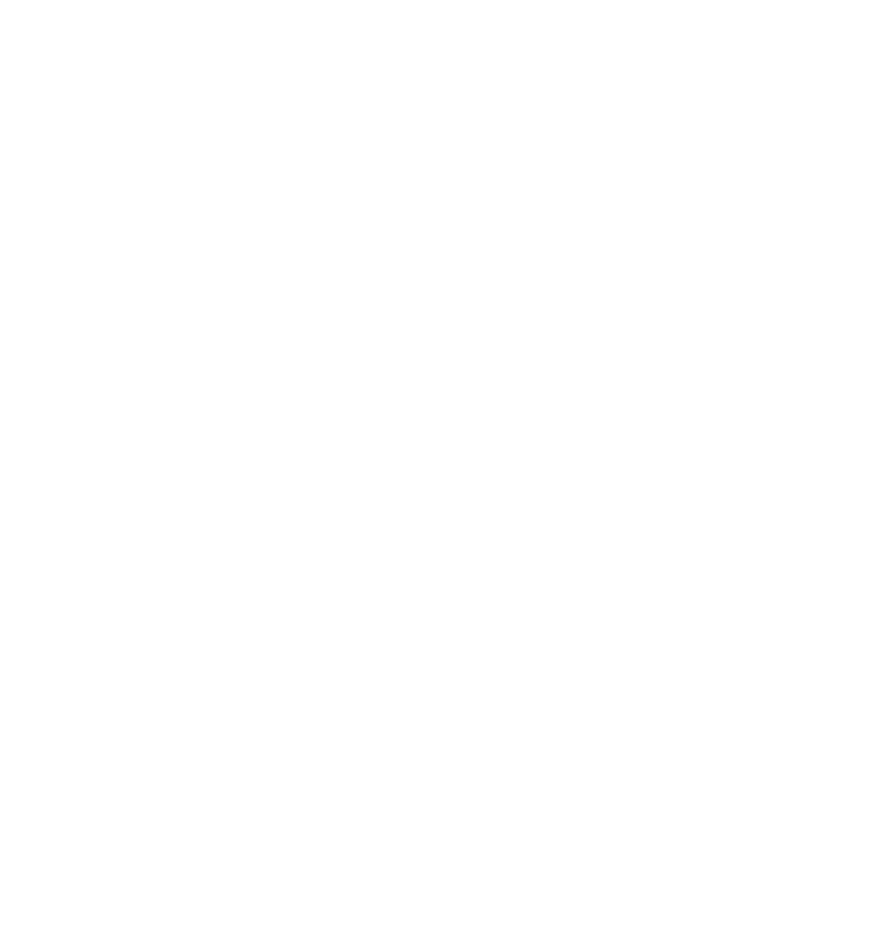
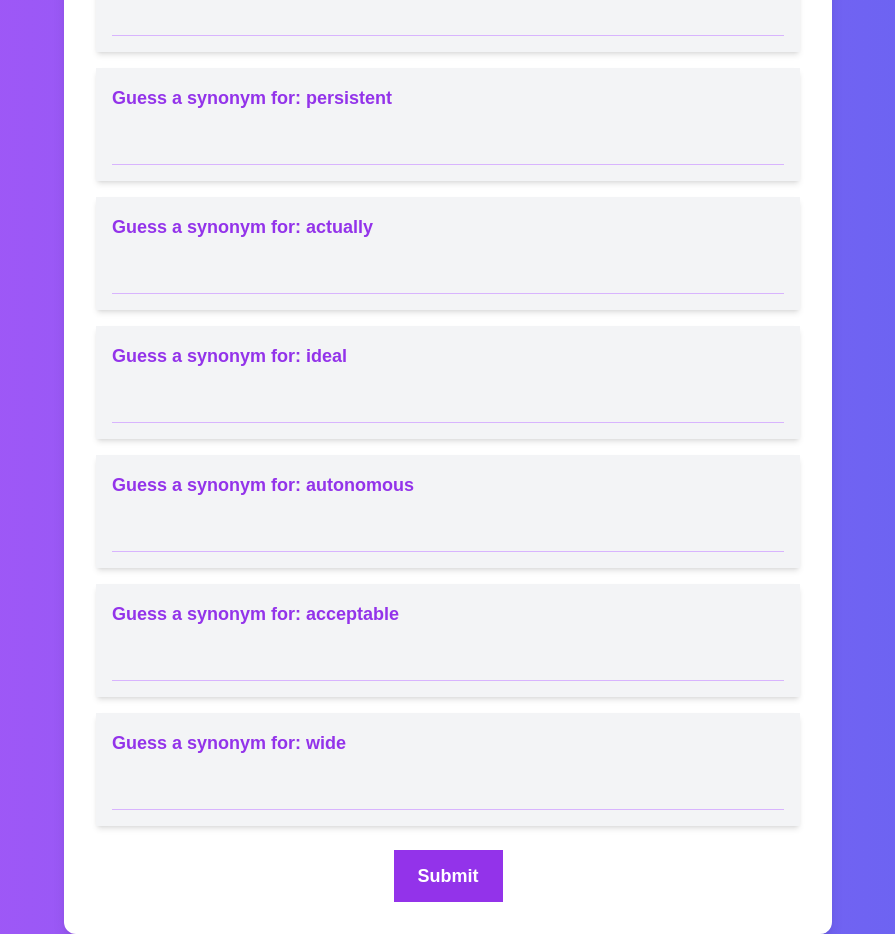
Before and after one commit to Guga-Muchiashvili/toefl-word-project, a Next.js app: page /Words in a window 1280 px wide. Shown: the part 540-1474 px from the top of the page, without its empty margins (192-1087 px from the left). Before the commit the page ends 800 px from the top, so only its background shows below. Built offline with nearby package versions, Linux system fonts and the light colour scheme.

Commit message:
add new design

```diff
--- a/app/Words/page.tsx
+++ b/app/Words/page.tsx
@@ -1,7 +1,8 @@
+import SynonymQuiz from "@/components/WordQuiz/WordQuizComponent";
 import React from "react";
 
 const WordsQuiz = () => {
-  return <div>WordsQuiz</div>;
+  return <SynonymQuiz />;
 };
 
 export default WordsQuiz;
--- a/components/MakeQuiz/MakeQuiz.tsx
+++ b/components/MakeQuiz/MakeQuiz.tsx
@@ -16,6 +16,7 @@
   const [showAnswers, setShowAnswers] = useState<boolean>(false);
 
   const router = useRouter();
+
   useEffect(() => {
     const createQuiz = () => {
       const questions = generateQuizQuestions(quizType);
@@ -56,31 +57,46 @@
   };
 
   return (
-    <div className="w-full h-screen text-purple-600 font-bebas flex items-center justify-center flex-col">
+    <div className="min-h-screen bg-gradient-to-br from-purple-500 to-indigo-500 flex items-center justify-center py-10">
+      <div className="bg-white shadow-lg rounded-xl p-8 w-full max-w-4xl">
+        <h1 className="text-4xl font-bold text-purple-600 text-center mb-6">
+          {quizType} Quiz
+        </h1>
         {quizQuestions.length === 0 ? (
-        <p>No questions available. Please select lessons.</p>
+          <p className="text-center text-xl text-gray-600">
+            No questions available. Please select lessons.
+          </p>
         ) : (
-        <div className="flex gap-5 flex-col flex-wrap w-full h-screen justify-start py-6 items-center">
+          <div className="space-y-6">
             {quizQuestions.map((question, index) => (
-            <div className="w-fit text-3xl h-fit" key={index}>
-              <p>{question.questionText.question}</p>
-              <div className="flex items-center gap-4">
+              <div
+                key={index}
+                className="bg-gray-100 p-6 rounded-lg shadow-md space-y-4"
+              >
+                <p className="text-2xl font-semibold text-purple-600">
+                  {index + 1}. {question.questionText.question}
+                </p>
+                <div className="flex flex-wrap gap-4">
                   {question.questionText.options.map((option) => {
                     const isCorrect = option === question.questionText.answer;
                     const isSelected = option === selectedOptions[index];
                     let bgColor = "bg-white";
 
                     if (showAnswers) {
-                    if (isCorrect) bgColor = "bg-green-600 text-white";
-                    else if (isSelected) bgColor = "bg-red-600 text-white";
+                      if (isCorrect) bgColor = "bg-green-500 text-white";
+                      else if (isSelected) bgColor = "bg-red-500 text-white";
                     } else if (isSelected) {
                       bgColor = "bg-purple-600 text-white";
                     }
 
                     return (
                       <div
-                      className={`w-32 px-2 h-10 mt-2 flex items-center cursor-pointer justify-center rounded-xl text-xl shadow-xl border-[1px] ${bgColor} border-purple-600`}
                         key={option}
+                        className={`w-40 px-4 py-2 text-center rounded-xl text-purple-600 text-lg font-medium cursor-pointer shadow-md border transition-all duration-200 hover:shadow-lg ${bgColor} ${
+                          showAnswers || isSelected
+                            ? "cursor-default"
+                            : "hover:bg-purple-100"
+                        }`}
                         onClick={() => handleOptionClick(index, option)}
                       >
                         {option}
@@ -96,10 +112,13 @@
                   )}
               </div>
             ))}
+          </div>
+        )}
+        <div className="mt-8 flex flex-col items-center">
           <button
-            className={`mt-4 px-6 py-2 text-xl rounded-xl shadow-lg ${
+            className={`px-8 py-3 text-xl rounded-xl font-bold shadow-lg transition-all duration-200 ${
               showAnswers
-                ? "bg-gray-200 cursor-not-allowed"
+                ? "bg-gray-300 text-gray-500 cursor-not-allowed"
                 : "bg-purple-600 text-white hover:bg-purple-800"
             }`}
             onClick={handleSubmit}
@@ -108,20 +127,20 @@
             {showAnswers ? "Submitted" : "Submit"}
           </button>
           {score !== null && (
-            <div className="mt-4 text-2xl text-green-600">
+            <div className="mt-4 text-2xl text-green-600 font-semibold">
               Your score: {score} / {quizQuestions.length}
             </div>
           )}
           {showAnswers && (
-            <div className="flex gap-4 mt-6">
+            <div className="flex gap-6 mt-6">
               <button
-                className="px-6 py-2 text-xl  shadow-lg bg-blue-600 text-white rounded-xl hover:bg-blue-800"
+                className="px-6 py-2 bg-blue-600 text-white text-lg font-semibold rounded-xl hover:bg-blue-800 transition-all duration-200"
                 onClick={handleRestart}
               >
                 Restart Quiz
               </button>
               <button
-                className="px-6 py-2 text-xl rounded-xl shadow-lg bg-gray-600 text-white hover:bg-gray-800"
+                className="px-6 py-2 bg-gray-600 text-white text-lg font-semibold rounded-xl hover:bg-gray-800 transition-all duration-200"
                 onClick={handleGoBack}
               >
                 Go Back
@@ -129,7 +148,7 @@
             </div>
           )}
         </div>
-      )}
+      </div>
     </div>
   );
 };
--- /dev/null
+++ b/components/WordQuiz/WordQuizComponent.tsx
@@ -0,0 +1,133 @@
+"use client";
+
+import React, { useState, useEffect } from "react";
+import { useRouter } from "next/navigation";
+import { data } from "@/data";
+
+const SynonymQuiz: React.FC = () => {
+  const [wordsToGuess, setWordsToGuess] = useState<string[]>([]);
+  const [userAnswers, setUserAnswers] = useState<string[]>([]);
+  const [score, setScore] = useState<number | null>(null);
+  const [showAnswers, setShowAnswers] = useState<boolean>(false);
+
+  const router = useRouter();
+
+  useEffect(() => {
+    const fetchWords = () => {
+      const allWords = data.flatMap((lesson) =>
+        lesson.words.map((word) => word.word)
+      );
+      const randomWords = allWords.sort(() => Math.random() - 0.5).slice(0, 10);
+      setWordsToGuess(randomWords);
+      setUserAnswers(Array(10).fill(""));
+    };
+
+    fetchWords();
+  }, []);
+
+  const handleInputChange = (index: number, value: string) => {
+    const updatedAnswers = [...userAnswers];
+    updatedAnswers[index] = value;
+    setUserAnswers(updatedAnswers);
+  };
+
+  const handleSubmit = () => {
+    let calculatedScore = 0;
+
+    wordsToGuess.forEach((word, index) => {
+      const correctSynonyms =
+        data.flatMap((lesson) => lesson.words).find((w) => w.word === word)
+          ?.syn || [];
+      if (correctSynonyms.includes(userAnswers[index].toLowerCase())) {
+        calculatedScore++;
+      }
+    });
+
+    setScore(calculatedScore);
+    setShowAnswers(true);
+  };
+
+  const handleRestart = () => {
+    setScore(null);
+    setShowAnswers(false);
+    setUserAnswers(Array(10).fill(""));
+  };
+
+  const handleGoBack = () => {
+    router.push("/StartQuiz");
+  };
+
+  return (
+    <div className="min-h-screen bg-gradient-to-r from-purple-500 to-indigo-500 flex items-center justify-center">
+      <div className="bg-white rounded-xl shadow-lg p-8 w-full max-w-3xl">
+        <h1 className="text-3xl font-bold text-purple-600 text-center mb-6">
+          Synonym Quiz
+        </h1>
+        <div className="space-y-4">
+          {wordsToGuess.map((word, index) => (
+            <div
+              key={index}
+              className="bg-gray-100 p-4 rounded-lg shadow-md flex flex-col"
+            >
+              <p className="text-lg font-semibold text-purple-600 mb-2">
+                Guess a synonym for: <span className="font-bold">{word}</span>
+              </p>
+              <input
+                type="text"
+                className="p-2 text-lg rounded-lg border-b bg-transparent border-purple-300 focus:ring-2 outline-none"
+                value={userAnswers[index]}
+                onChange={(e) => handleInputChange(index, e.target.value)}
+                disabled={showAnswers}
+              />
+              {showAnswers && (
+                <p className="text-green-600 mt-2">
+                  Correct synonym(s):{" "}
+                  {data
+                    .flatMap((lesson) => lesson.words)
+                    .find((w) => w.word === word)
+                    ?.syn.join(", ") || "None"}
+                </p>
+              )}
+            </div>
+          ))}
+        </div>
+        <div className="mt-6 flex flex-col items-center">
+          <button
+            className={`px-6 py-3 rounded-lg text-lg font-semibold ${
+              showAnswers
+                ? "bg-gray-300 text-gray-500 cursor-not-allowed"
+                : "bg-purple-600 text-white hover:bg-purple-700"
+            }`}
+            onClick={handleSubmit}
+            disabled={showAnswers}
+          >
+            {showAnswers ? "Submitted" : "Submit"}
+          </button>
+          {score !== null && (
+            <div className="mt-4 text-xl text-green-600 font-semibold">
+              Your score: {score} / {wordsToGuess.length}
+            </div>
+          )}
+          {showAnswers && (
+            <div className="flex gap-4 mt-6">
+              <button
+                className="px-6 py-2 bg-blue-500 text-white rounded-lg hover:bg-blue-600"
+                onClick={handleRestart}
+              >
+                Restart Quiz
+              </button>
+              <button
+                className="px-6 py-2 bg-gray-500 text-white rounded-lg hover:bg-gray-600"
+                onClick={handleGoBack}
+              >
+                Go Back
+              </button>
+            </div>
+          )}
+        </div>
+      </div>
+    </div>
+  );
+};
+
+export default SynonymQuiz;
```
Lines whose indentation alone changed are shown as unchanged.
